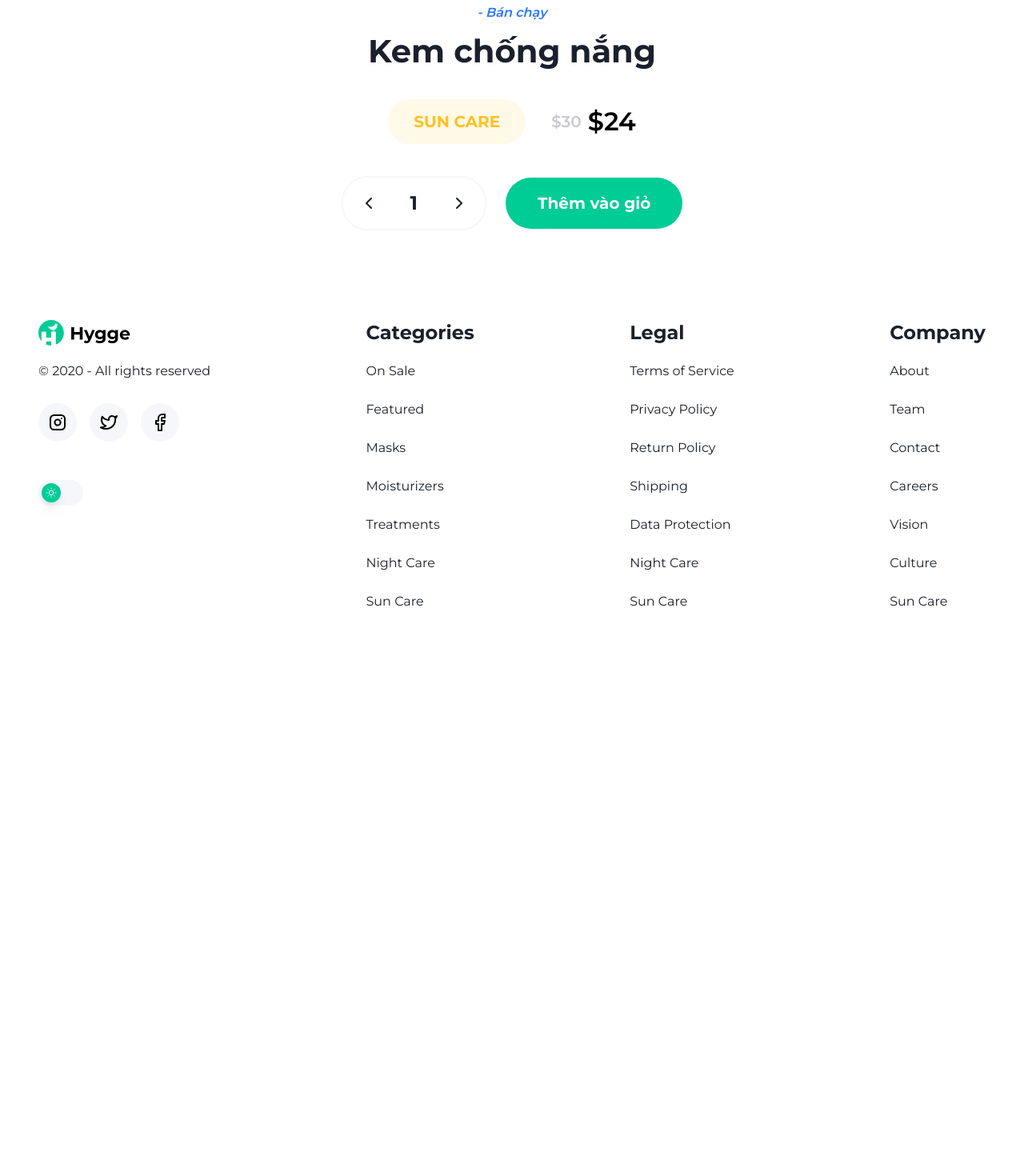
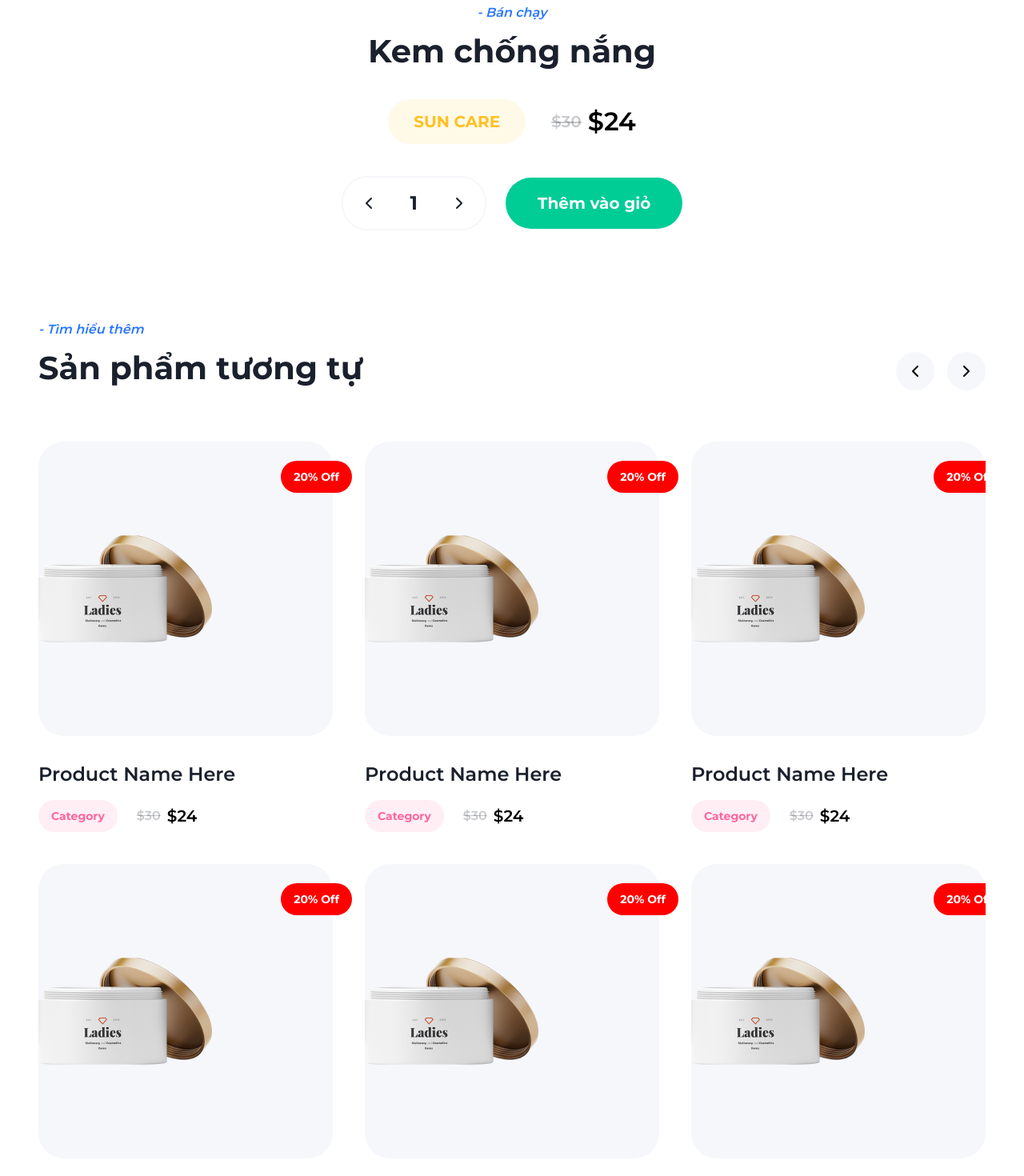
Before and after one commit to TuVoXuan/cosmetics-store-fe, a Next.js app: page /product/1 in a window 1280 px wide. Shown: the part 940-2410 px from the top of the page at 80% size. Before the commit the page ends 1812 px from the top, so only its background shows below. Built offline with nearby package versions, Linux system fonts and the light colour scheme.

Commit message:
feat: make related products section

```diff
--- a/components/Image/product-image.tsx
+++ b/components/Image/product-image.tsx
@@ -2,14 +2,14 @@ import React, { useState } from "react";
 import Image from "next/image";
 import clsx from "clsx";
 import Badge from "../badge/badge";
-import { light, red_accent } from "../../styles/color";
 
 interface Props {
+	isTagResponsive?: boolean;
 	className?: string;
 	sale?: number;
 }
 
-export default function ProductImage({ className, sale }: Props) {
+export default function ProductImage({ className, sale, isTagResponsive = false }: Props) {
 	const [clsName, setClsName] = useState<string>("");
 
 	const [ratio, setRatio] = useState<number>(16 / 9);
@@ -21,7 +21,7 @@ export default function ProductImage({ className, sale }: Props) {
 				className
 			)}
 		>
-			<div className={clsx("relative z-10", clsName)}>
+			<div className={clsx("relative", clsName)}>
 				<Image
 					className="z-10 object-contain object-bottom w-full h-full"
 					src={"/Product3.png"}
@@ -37,7 +37,7 @@ export default function ProductImage({ className, sale }: Props) {
 						setRatio(naturalWidth / naturalHeight);
 					}}
 				/>
-				<div className="absolute bottom-0 w-1/2 h-4 left-1/2 translate-y-1/4 -z-10">
+				{/* <div className="absolute bottom-0 w-1/2 h-4 left-1/2 translate-y-1/4 -z-10">
 					<div className="relative w-full h-full">
 						<Image
 							className="object-contain w-full "
@@ -46,15 +46,16 @@ export default function ProductImage({ className, sale }: Props) {
 							alt="shadow"
 						/>
 					</div>
-				</div>
+				</div> */}
 			</div>
 			{sale && (
 				<Badge
 					className="absolute right-6 top-6 md:-right-6"
-					color="pink_tertiary"
-					title={"20% OFF"}
-					isResponsive
-				/>
+					color="red_accent"
+					isResponsive={isTagResponsive}
+				>
+					{sale}% off
+				</Badge>
 			)}
 		</div>
 	);
--- a/components/badge/badge.tsx
+++ b/components/badge/badge.tsx
@@ -3,13 +3,13 @@ import React from "react";
 import { primary } from "../../styles/color";
 
 interface IBadge {
-	color: "primary" | "secondary" | "yellow_tertiary" | "pink_tertiary";
-	title: string;
+	color: "primary" | "secondary" | "yellow_tertiary" | "pink_tertiary" | "red_accent";
 	isResponsive: boolean;
 	className?: string;
+	children: React.ReactNode;
 }
 
-export default function Badge({ color, title, isResponsive, className }: IBadge) {
+export default function Badge({ color, isResponsive, className, children }: IBadge) {
 	const handleColor = () => {
 		switch (color) {
 			case "primary":
@@ -20,6 +20,8 @@ export default function Badge({ color, title, isResponsive, className }: IBadge)
 				return "text-yellow-tertiary-100 bg-yellow-tertiary-10";
 			case "pink_tertiary":
 				return "text-pink-tertiary-100 bg-pink-tertiary-10";
+			case "red_accent":
+				return "text-white light bg-red-accent";
 			default:
 				return "text-primary-100 bg-primary-10";
 		}
@@ -29,16 +31,26 @@ export default function Badge({ color, title, isResponsive, className }: IBadge)
 		return (
 			<p
 				className={clsx(
-					"px-6 py-3 font-bold text-heading-6 rounded-3xl",
+					"px-6 py-3 font-bold capitalize text-heading-6 rounded-3xl",
 					"md:px-8 md:text-paragraph-2 md:rounded-4xl",
 					handleColor(),
 					className
 				)}
 			>
-				{title}
+				{children}
 			</p>
 		);
 	}
 
-	return <p className={clsx("px-4 py-2 text-heading-6 rounded-3xl", handleColor(), className)}>{title}</p>;
+	return (
+		<p
+			className={clsx(
+				"px-4 py-2 text-heading-6 capitalize font-bold rounded-3xl",
+				handleColor(),
+				className
+			)}
+		>
+			{children}
+		</p>
+	);
 }
--- a/components/badge/price.tsx
+++ b/components/badge/price.tsx
@@ -3,18 +3,35 @@ import React from "react";
 interface Props {
 	price: number;
 	sale?: number;
+	isResponsive: boolean;
 }
 
-export default function Price({ price, sale }: Props) {
+export default function Price({ price, sale, isResponsive }: Props) {
+	if (isResponsive) {
+		return (
+			<div className="flex items-center space-x-2">
+				{sale && (
+					<span className="font-semibold line-through text-heading-5 text-dark-24 md:text-heading-4 dark:text-light-24">
+						${price}
+					</span>
+				)}
+
+				<span className="font-semibold text-paragraph-1 md:text-heading-2 dark:text-white-light">
+					${sale ? (price * (100 - sale)) / 100 : price}
+				</span>
+			</div>
+		);
+	}
+
 	return (
 		<div className="flex items-center space-x-2">
 			{sale && (
-				<span className="font-semibold text-heading-5 text-dark-24 md:text-heading-4 dark:text-light-24">
+				<span className="font-semibold line-through text-heading-5 text-dark-24 dark:text-light-24">
 					${price}
 				</span>
 			)}
 
-			<span className="font-semibold text-paragraph-1 md:text-heading-2 dark:text-white-light">
+			<span className="font-semibold text-heading-4 dark:text-white-light">
 				${sale ? (price * (100 - sale)) / 100 : price}
 			</span>
 		</div>
--- a/components/card/product-card.tsx
+++ b/components/card/product-card.tsx
@@ -3,6 +3,8 @@ import Image from "next/image";
 import Badge from "../badge/badge";
 import { light, red_accent, yellow_tertiary } from "../../styles/color";
 import clsx from "clsx";
+import ProductImage from "../Image/product-image";
+import Price from "../badge/price";
 
 export default function ProductCard() {
 	const [clsName, setClsName] = useState("");
@@ -10,44 +12,16 @@ export default function ProductCard() {
 
 	return (
 		<div>
-			<div
-				className="bg-gray-accent dark:bg-black-dark-2 relative rounded-4xl w-full
-			aspect-square flex items-center"
-			>
-				<div className={clsx("relative z-10", clsName)}>
-					<Image
-						className="object-contain object-bottom w-full h-full z-10"
-						src={"/Product3.png"}
-						alt="product"
-						width={200}
-						height={200 / ratio}
-						onLoadingComplete={({ naturalWidth, naturalHeight }) => {
-							if (naturalWidth > naturalHeight) {
-								setClsName("w-2/3 mx-auto");
-							} else {
-								setClsName("h-2/3 w-full");
-							}
-							setRatio(naturalWidth / naturalHeight);
-						}}
-					/>
-					<div className="absolute bottom-0 h-4 w-1/2 left-1/2 translate-y-1/4 -z-10">
-						<div className="relative h-full w-full">
-							<Image className="w-full object-contain " src={"/images/banner/Shadow.svg"} fill alt="shadow" />
-						</div>
-					</div>
-				</div>
-				<Badge className="absolute -right-6 top-6 " size="small" color={light[100]} backgroundColor={red_accent}>
-					20% OFF
-				</Badge>
-			</div>
+			<ProductImage sale={20} isTagResponsive={false} />
 			<div className="mt-8">
-				<p className="text-heading-3 text-dark-100 font-semibold dark:text-light-100">Product Name Here</p>
-				<div className="mt-4 flex items-center">
-					<Badge size="small" color={yellow_tertiary[100]} backgroundColor={yellow_tertiary[10]}>
+				<p className="font-semibold text-heading-3 text-dark-100 dark:text-light-100">
+					Product Name Here
+				</p>
+				<div className="flex items-center mt-4 gap-x-6">
+					<Badge color="pink_tertiary" isResponsive={false}>
 						Category
 					</Badge>
-					<p className="text-heading-5 font-semibold text-dark-24 ml-6 mr-2 line-through dark:text-light-24">$30</p>
-					<p className="text-heading-4 font-semibold text-dark-100 dark:text-light-100">$30</p>
+					<Price isResponsive={false} price={30} sale={20} />
 				</div>
 			</div>
 		</div>
--- a/pages/product/[id].tsx
+++ b/pages/product/[id].tsx
@@ -1,9 +1,10 @@
 import React, { useRef } from "react";
 import ProductImage from "../../components/Image/product-image";
 import { Swiper, SwiperRef, SwiperSlide } from "swiper/react";
-import { Pagination } from "swiper";
+import { Grid, Pagination } from "swiper";
 
 import "swiper/css";
+import "swiper/css/grid";
 import "swiper/css/pagination";
 import GoBack from "../../components/icons/go-back";
 import GoForward from "../../components/icons/go-forward";
@@ -13,9 +14,11 @@ import { yellow_tertiary } from "../../styles/color";
 import Price from "../../components/badge/price";
 import QuantityBtn from "../../components/buttons/quantity-btn";
 import Button from "../../components/buttons/button";
+import ProductCard from "../../components/card/product-card";
 
 export default function Product() {
 	const prodImagesSwiperRef = useRef<SwiperRef>(null);
+	const relatedProdsSwiperRef = useRef<SwiperRef>(null);
 
 	return (
 		<section
@@ -69,7 +72,7 @@ export default function Product() {
 
 				<div className="hidden md:block md:mb-16 xl:mb-0 xl:w-[55%]">
 					<div className="px-[84px] lg:px-[124px] lg:grid lg:grid-cols-4 lg:gap-x-6 xl:px-0">
-						<ProductImage sale={20} className="mb-6 lg:col-span-3 xl:mb-0" />
+						<ProductImage isTagResponsive sale={20} className="mb-6 lg:col-span-3 xl:mb-0" />
 
 						<div className="grid grid-cols-3 gap-x-6 lg:block lg:col-start-1 lg:row-start-1 lg:gap-x-0 lg:space-y-6">
 							<ProductImage />
@@ -88,8 +91,10 @@ export default function Product() {
 					/>
 
 					<div className="flex items-center justify-center mb-10 gap-x-6 md:gap-x-8 xl:mb-12">
-						<Badge isResponsive color="yellow_tertiary" title="SUN CARE" />
-						<Price price={30} sale={20} />
+						<Badge isResponsive color="yellow_tertiary">
+							SUN CARE
+						</Badge>
+						<Price isResponsive price={30} sale={20} />
 					</div>
 
 					<div className="flex flex-col items-center gap-6 md:flex-row md:justify-center">
@@ -98,6 +103,124 @@ export default function Product() {
 					</div>
 				</div>
 			</div>
+
+			{/* relative product */}
+			<div>
+				<div className="md:flex md:justify-between md:mb-16 xl:mb-[72px]">
+					<TitlePage
+						className="mb-6 text-center md:text-left md:mb-0"
+						subtitle="Tìm hiểu thêm"
+						title="Sản phẩm tương tự"
+					/>
+
+					<div className="hidden md:flex md:gap-x-4 md:items-end">
+						<button
+							onClick={() => relatedProdsSwiperRef.current?.swiper.slidePrev()}
+							className="p-4 rounded-full bg-gray-accent dark:bg-black-dark-2"
+						>
+							<GoBack height={16} width={16} className="text-black dark:text-white-light" />
+						</button>
+						<button
+							onClick={() => relatedProdsSwiperRef.current?.swiper.slideNext()}
+							className="p-4 rounded-full bg-gray-accent dark:bg-black-dark-2"
+						>
+							<GoForward height={16} width={16} className="text-black dark:text-white-light" />
+						</button>
+					</div>
+				</div>
+
+				<Swiper
+					slidesPerView="auto"
+					spaceBetween={40}
+					breakpoints={{
+						0: {
+							slidesPerView: 1,
+							spaceBetween: 40,
+							grid: {
+								rows: 1,
+							},
+						},
+						768: {
+							slidesPerView: 2,
+							spaceBetween: 40,
+							grid: {
+								rows: 2,
+								fill: "row",
+							},
+						},
+						1024: {
+							slidesPerView: 3,
+							spaceBetween: 40,
+							grid: {
+								rows: 2,
+								fill: "row",
+							},
+						},
+						1440: {
+							slidesPerView: 4,
+							spaceBetween: 40,
+							grid: {
+								rows: 2,
+								fill: "row",
+							},
+						},
+					}}
+					modules={[Grid, Pagination]}
+					className="mb-10 md:mb-0"
+					loop
+					ref={relatedProdsSwiperRef}
+				>
+					<SwiperSlide>
+						<ProductCard />
+					</SwiperSlide>
+					<SwiperSlide>
+						<ProductCard />
+					</SwiperSlide>
+					<SwiperSlide>
+						<ProductCard />
+					</SwiperSlide>
+					<SwiperSlide>
+						<ProductCard />
+					</SwiperSlide>
+					<SwiperSlide>
+						<ProductCard />
+					</SwiperSlide>
+					<SwiperSlide>
+						<ProductCard />
+					</SwiperSlide>
+					<SwiperSlide>
+						<ProductCard />
+					</SwiperSlide>
+					<SwiperSlide>
+						<ProductCard />
+					</SwiperSlide>
+					<SwiperSlide>
+						<ProductCard />
+					</SwiperSlide>
+					<SwiperSlide>
+						<ProductCard />
+					</SwiperSlide>
+					<SwiperSlide>
+						<ProductCard />
+					</SwiperSlide>
+				</Swiper>
+
+				{/* navigate button */}
+				<nav className="flex justify-center gap-x-4 mb-14 md:hidden">
+					<button
+						onClick={() => relatedProdsSwiperRef.current?.swiper.slidePrev()}
+						className="p-4 rounded-full bg-gray-accent dark:bg-black-dark-2"
+					>
+						<GoBack height={16} width={16} className="text-black dark:text-white-light" />
+					</button>
+					<button
+						onClick={() => relatedProdsSwiperRef.current?.swiper.slideNext()}
+						className="p-4 rounded-full bg-gray-accent dark:bg-black-dark-2"
+					>
+						<GoForward height={16} width={16} className="text-black dark:text-white-light" />
+					</button>
+				</nav>
+			</div>
 		</section>
 	);
 }
```
